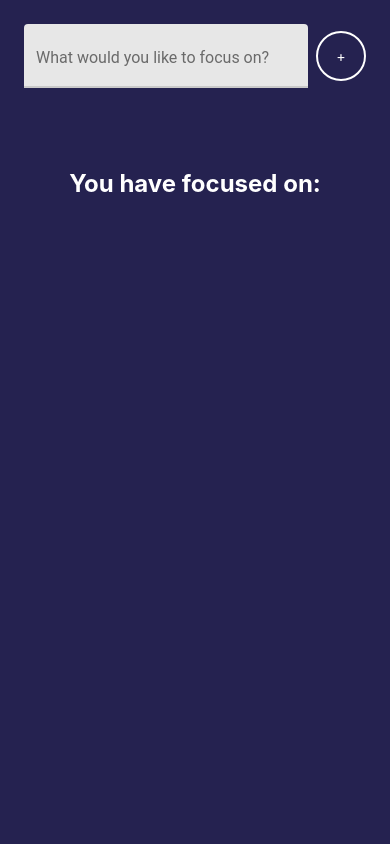
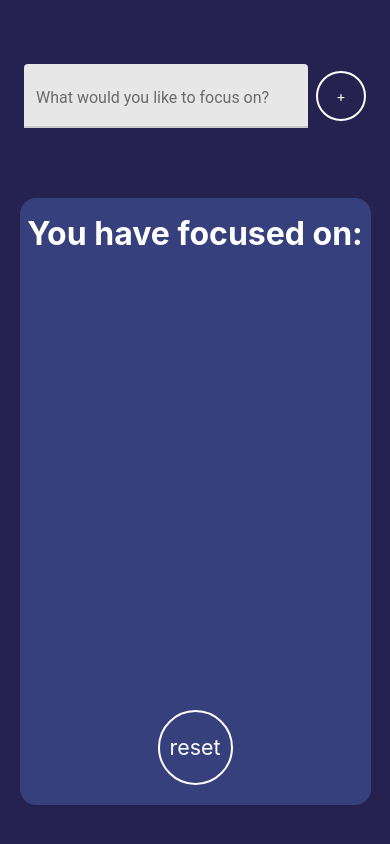
Before and after one commit to Pizzaboi87/udemy-react-native-focustime, a React Native app: screen / in a window 390 px wide. Built offline with nearby package versions, Linux system fonts and the light colour scheme.

Commit message:
Version 1.0

```diff
--- a/App.js
+++ b/App.js
@@ -5,7 +5,6 @@ import {
   Platform,
   StatusBar,
   View,
-  Text,
 } from 'react-native';
 import { colors } from './src/utils/colors';
 import { Focus } from './src/features/Focus';
@@ -19,10 +18,10 @@ export default function App() {
   return (
     <SafeAreaView style={styles.container}>
       {!currentSubject ? (
-        <>
+        <View style={styles.main} >
           <Focus addSubject={setCurrentSubject} />
-          <FocusHistory history={history} />
-        </>
+          <FocusHistory history={history} setHistory={setHistory} />
+        </View>
       ) : (
         <Timer
           focusSubject={currentSubject}
@@ -40,4 +39,8 @@ const styles = StyleSheet.create({
     paddingTop: Platform.OS === 'android' ? StatusBar.currentHeight : 0,
     backgroundColor: colors.darkBlue,
   },
+  main: {
+    flex: 1,
+    justifyItems: 'center',
+  }
 });
--- a/src/components/Countdown.js
+++ b/src/components/Countdown.js
@@ -6,14 +6,20 @@ import { colors } from '../utils/colors';
 const minutesToMillis = (min) => min * 1000 * 60;
 const formatTime = (time) => (time < 10 ? `0${time}` : time);
 
-export const Countdown = ({ minutes = 0.1, isPaused, onProgress, onEnd, resetInPause }) => {
+export const Countdown = ({
+  minutes = 0.1,
+  isPaused,
+  onProgress,
+  onEnd,
+  resetInPause,
+}) => {
   const interval = React.useRef(null);
 
   const [millis, setMillis] = useState(null);
 
   const resetWhilePause = () => {
-    if(resetInPause) setMillis(minutesToMillis(minutes));
-  }
+    if (resetInPause) setMillis(minutesToMillis(minutes));
+  };
 
   const countDown = () => {
     setMillis((time) => {
@@ -37,11 +43,11 @@ export const Countdown = ({ minutes = 0.1, isPaused, onProgress, onEnd, resetInP
 
   useEffect(() => {
     if (isPaused) {
-      resetWhilePause()
+      resetWhilePause();
       if (interval.current) {
-        clearInterval(interval.current)
-        resetWhilePause()
-      };
+        clearInterval(interval.current);
+        resetWhilePause();
+      }
       return;
     }
 
@@ -54,21 +60,27 @@ export const Countdown = ({ minutes = 0.1, isPaused, onProgress, onEnd, resetInP
   const seconds = Math.floor(millis / 1000) % 60;
 
   return (
-    <Text style={styles.text}>
-      {formatTime(minute)}:{formatTime(seconds)}
-    </Text>
+    <View style={styles.counterContainer}>
+      <Text style={styles.text}>
+        {formatTime(minute)}:{formatTime(seconds)}
+      </Text>
+    </View>
   );
 };
 
 const styles = StyleSheet.create({
+  counterContainer: {
+    backgroundColor: colors.screen,
+    borderRadius: spacing.lg,
+    overflow: 'hidden',
+    width: 280,
+    alignItems: 'center',
+    justifyContent: 'center',
+    padding: spacing.sm,
+  },
   text: {
     fontSize: fontSizes.xxxl,
     fontWeight: 'bold',
     color: colors.white,
-    padding: spacing.sm,
-    backgroundColor: 'rgba(94, 132, 226, 0.3)',
-    borderRadius: fontSizes.lg,
-    width: 280,
-    textAlign: 'center',
   },
 });
--- a/src/features/Focus.js
+++ b/src/features/Focus.js
@@ -27,7 +27,8 @@ export const Focus = ({ addSubject }) => {
 
 const styles = StyleSheet.create({
   container: {
-    flex: 0.25,
+    flex: 0.2,
+    paddingTop: spacing.xxl
   },
   inputContainer: {
     padding: spacing.lg,
--- a/src/features/FocusHistory.js
+++ b/src/features/FocusHistory.js
@@ -1,13 +1,17 @@
 import React from 'react';
 import { View, Text, StyleSheet, FlatList } from 'react-native';
 import { colors } from '../utils/colors';
-import { fontSizes } from '../utils/sizes';
+import { fontSizes, spacing } from '../utils/sizes';
+import { RoundedButton } from '../components/RoundedButton';
 
-export const FocusHistory = ({ history }) => {
+export const FocusHistory = ({ history, setHistory }) => {
+  const resetList = () => setHistory([]);
+
   return (
     <View style={styles.container}>
       <Text style={styles.text}>You have focused on:</Text>
       <FlatList
+        style={styles.listContainer}
         data={history}
         renderItem={({ item, index }) => (
           <Text style={styles.list}>
@@ -15,23 +19,38 @@ export const FocusHistory = ({ history }) => {
           </Text>
         )}
       />
+      <RoundedButton
+        title="reset"
+        size={75}
+        style={{ marginBottom: 20 }}
+        onPress={resetList}
+      />
     </View>
   );
 };
 
 const styles = StyleSheet.create({
   container: {
-    flex: 1,
+    flex: 0.75,
     alignItems: 'center',
     justifyContent: 'flex-start',
+    backgroundColor: colors.screen,
+    alignSelf: 'center',
+    borderRadius: spacing.md,
+    paddingTop: spacing.md,
+    width: '90%',
   },
   text: {
     color: colors.white,
-    fontSize: fontSizes.lg,
+    fontSize: fontSizes.xl,
     fontWeight: 'bold',
+  },
+  listContainer: {
+    padding: spacing.lg,
+    alignSelf: 'flex-start',
   },
   list: {
     color: colors.white,
-    fontSize: fontSizes.md
+    fontSize: fontSizes.lg,
   },
 });
--- a/src/utils/colors.js
+++ b/src/utils/colors.js
@@ -2,5 +2,6 @@ export const colors = {
   white: '#fff',
   darkBlue: '#252250',
   progressBar: '#5E84E2',
-  progressEnd: '#e60000'
+  progressEnd: '#e60000',
+  screen: 'rgba(94, 132, 226, 0.3)'
 }
```
